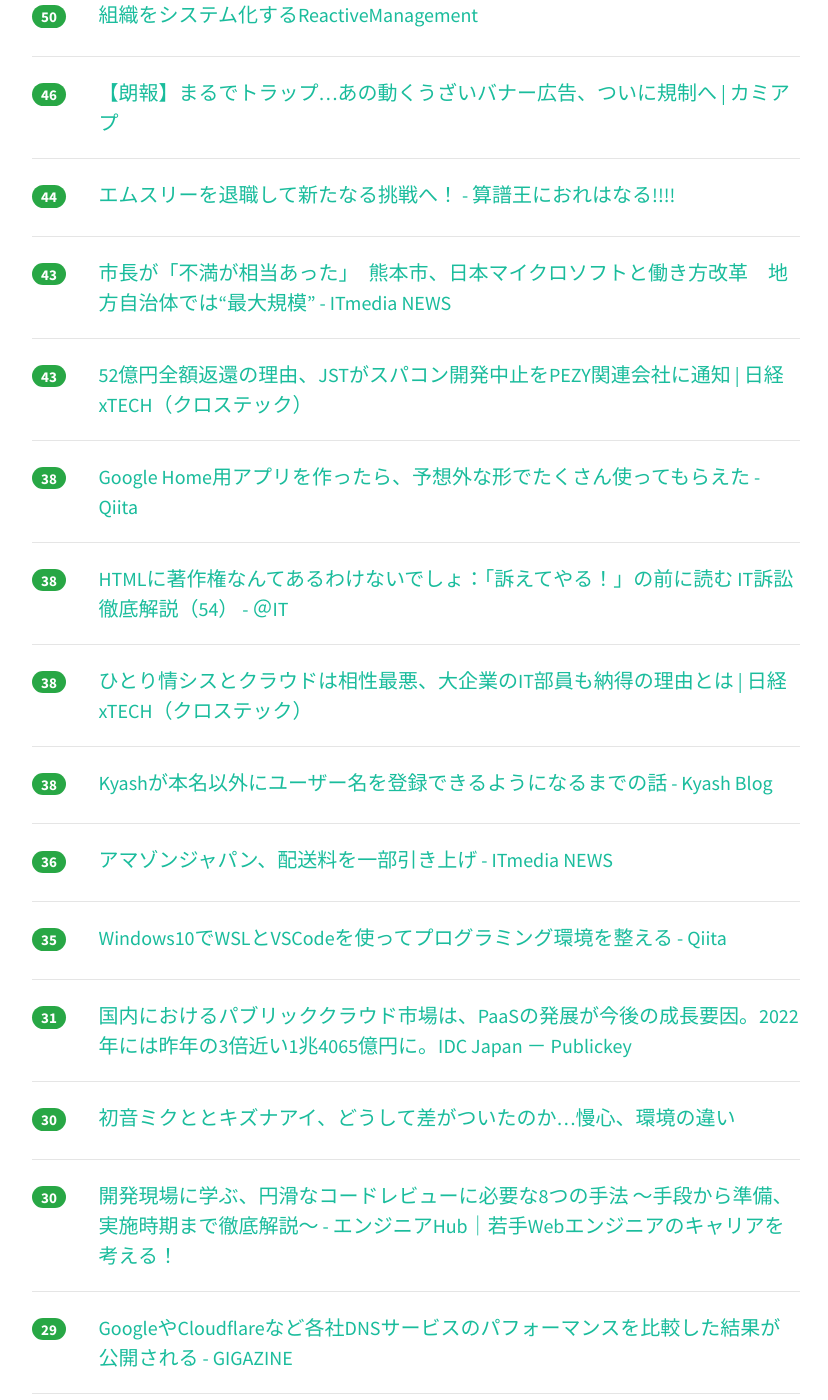
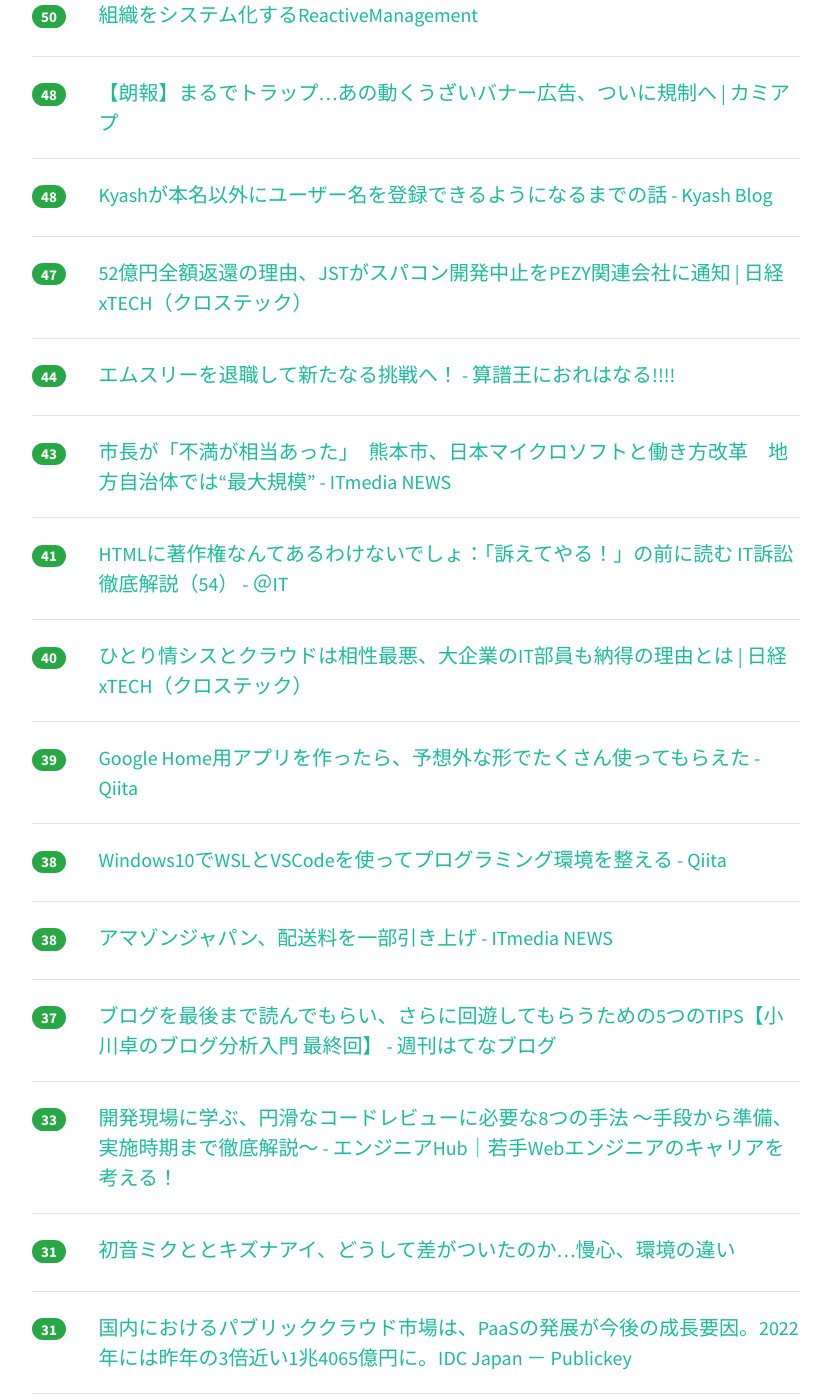
Before and after one commit to yatta47/hatena-matome-site, a Jekyll site: the page built from _posts/2018-04-04-hatena.md, in a window 1280 px wide and 1400 px high, scrolled down 1372 px. Shown: the whole window, without its empty margins (224-1052 px from the left). Built offline with Jekyll 4.4.1, drawn with Linux system fonts in a browser that asks for light colours; nearby versions of some CDN libraries; some of the changed text lies outside the part shown.

Commit message:
Updated 2018-04-04

```diff
--- a/_posts/2018-04-04-hatena.md
+++ b/_posts/2018-04-04-hatena.md
@@ -1,28 +1,33 @@
 ---
 layout: post
 title:  "2018-04-04 はてぶIT"
-date:   2018-04-04 16:03:03
+date:   2018-04-04 17:01:49
 tags: [it-hotentry]
 ---
 43 件のデータあり
 
 <hr><div class="row">
-<div class="col-1"><span class="badge badge-pill badge-success h2">227</span></div>
+<div class="col-1"><span class="badge badge-pill badge-success h2">255</span></div>
 <div class="col-11"><a href='http://www.mhlw.go.jp/stf/seisakunitsuite/bunya/koyou_roudou/roudouzenpan/roudouhou/index.html' target='_blank'>知って役立つ労働法～働くときに必要な基礎知識 ｜厚生労働省</a></div>
 </div>
 <hr>
 <div class="row">
-<div class="col-1"><span class="badge badge-pill badge-success h2">140</span></div>
+<div class="col-1"><span class="badge badge-pill badge-success h2">161</span></div>
+<div class="col-11"><a href='http://tech.nikkeibp.co.jp/atcl/nxt/column/18/00240/040300001/' target='_blank'>性同一性障害の私に居場所を与えてくれたWeb業界 | 日経 xTECH（クロステック）</a></div>
+</div>
+<hr>
+<div class="row">
+<div class="col-1"><span class="badge badge-pill badge-success h2">157</span></div>
 <div class="col-11"><a href='https://coliss.com/articles/build-websites/operation/work/how-to-work-display-contents.html' target='_blank'>[CSS]「display: contents;」がすごい便利！ラッパーを使った実装が大きく変わるこれからのテクニック | コリス</a></div>
 </div>
 <hr>
 <div class="row">
-<div class="col-1"><span class="badge badge-pill badge-success h2">139</span></div>
-<div class="col-11"><a href='http://tech.nikkeibp.co.jp/atcl/nxt/column/18/00240/040300001/' target='_blank'>性同一性障害の私に居場所を与えてくれたWeb業界 | 日経 xTECH（クロステック）</a></div>
+<div class="col-1"><span class="badge badge-pill badge-success h2">114</span></div>
+<div class="col-11"><a href='https://anond.hatelabo.jp/20180404075752' target='_blank'>変な名前のツールって消えたね</a></div>
 </div>
 <hr>
 <div class="row">
-<div class="col-1"><span class="badge badge-pill badge-success h2">102</span></div>
+<div class="col-1"><span class="badge badge-pill badge-success h2">107</span></div>
 <div class="col-11"><a href='http://dackdive.hateblo.jp/entry/oclif-getting-started' target='_blank'>Node.js製CLIフレームワークoclifを試す - dackdive's blog</a></div>
 </div>
 <hr>
@@ -32,28 +37,23 @@ tags: [it-hotentry]
 </div>
 <hr>
 <div class="row">
-<div class="col-1"><span class="badge badge-pill badge-success h2">91</span></div>
-<div class="col-11"><a href='https://anond.hatelabo.jp/20180404075752' target='_blank'>変な名前のツールって消えたね</a></div>
-</div>
-<hr>
-<div class="row">
-<div class="col-1"><span class="badge badge-pill badge-success h2">63</span></div>
+<div class="col-1"><span class="badge badge-pill badge-success h2">65</span></div>
 <div class="col-11"><a href='http://blog.shibayu36.org/entry/2018/04/03/193000' target='_blank'>PostgreSQLでauto_explainを使ってどのクエリが遅いか把握する - $shibayu36->blog;</a></div>
 </div>
 <hr>
 <div class="row">
-<div class="col-1"><span class="badge badge-pill badge-success h2">63</span></div>
+<div class="col-1"><span class="badge badge-pill badge-success h2">65</span></div>
 <div class="col-11"><a href='http://www.publickey1.jp/blog/18/it_1_it2_aws3.html' target='_blank'>高収入なIT資格はどれ？ 1位 公認ITガバナンス、2位 AWSソリューションアーキテクト、3位 プロジェクトマネジメントプロフェッショナル。米グローバルナレッジ調べ － Publickey</a></div>
 </div>
 <hr>
 <div class="row">
-<div class="col-1"><span class="badge badge-pill badge-success h2">57</span></div>
-<div class="col-11"><a href='https://webtan.impress.co.jp/e/2018/04/04/28482' target='_blank'>あらゆる画面サイズに対応できるレスポンシブデザインの現在とは？ | Webデザイン、これからどうなるの？（全10回） | Web担当者Forum</a></div>
+<div class="col-1"><span class="badge badge-pill badge-success h2">60</span></div>
+<div class="col-11"><a href='http://techlife.cookpad.com/entry/2018/04/04/080000' target='_blank'>Ruby の lazy loading の仕組みを利用して未使用の gem を探す - クックパッド開発者ブログ</a></div>
 </div>
 <hr>
 <div class="row">
-<div class="col-1"><span class="badge badge-pill badge-success h2">53</span></div>
-<div class="col-11"><a href='http://techlife.cookpad.com/entry/2018/04/04/080000' target='_blank'>Ruby の lazy loading の仕組みを利用して未使用の gem を探す - クックパッド開発者ブログ</a></div>
+<div class="col-1"><span class="badge badge-pill badge-success h2">59</span></div>
+<div class="col-11"><a href='https://webtan.impress.co.jp/e/2018/04/04/28482' target='_blank'>あらゆる画面サイズに対応できるレスポンシブデザインの現在とは？ | Webデザイン、これからどうなるの？（全10回） | Web担当者Forum</a></div>
 </div>
 <hr>
 <div class="row">
@@ -62,8 +62,18 @@ tags: [it-hotentry]
 </div>
 <hr>
 <div class="row">
-<div class="col-1"><span class="badge badge-pill badge-success h2">46</span></div>
+<div class="col-1"><span class="badge badge-pill badge-success h2">48</span></div>
 <div class="col-11"><a href='http://www.appps.jp/289706/' target='_blank'>【朗報】まるでトラップ…あの動くうざいバナー広告、ついに規制へ | カミアプ</a></div>
+</div>
+<hr>
+<div class="row">
+<div class="col-1"><span class="badge badge-pill badge-success h2">48</span></div>
+<div class="col-11"><a href='http://blog.kyash.co/entry/2018/04/04/130823' target='_blank'>Kyashが本名以外にユーザー名を登録できるようになるまでの話 - Kyash Blog</a></div>
+</div>
+<hr>
+<div class="row">
+<div class="col-1"><span class="badge badge-pill badge-success h2">47</span></div>
+<div class="col-11"><a href='http://tech.nikkeibp.co.jp/atcl/nxt/column/18/00001/00261/' target='_blank'>52億円全額返還の理由、JSTがスパコン開発中止をPEZY関連会社に通知 | 日経 xTECH（クロステック）</a></div>
 </div>
 <hr>
 <div class="row">
@@ -77,53 +87,48 @@ tags: [it-hotentry]
 </div>
 <hr>
 <div class="row">
-<div class="col-1"><span class="badge badge-pill badge-success h2">43</span></div>
-<div class="col-11"><a href='http://tech.nikkeibp.co.jp/atcl/nxt/column/18/00001/00261/' target='_blank'>52億円全額返還の理由、JSTがスパコン開発中止をPEZY関連会社に通知 | 日経 xTECH（クロステック）</a></div>
+<div class="col-1"><span class="badge badge-pill badge-success h2">41</span></div>
+<div class="col-11"><a href='http://www.atmarkit.co.jp/ait/articles/1804/04/news009.html' target='_blank'>HTMLに著作権なんてあるわけないでしょ：「訴えてやる！」の前に読む IT訴訟 徹底解説（54） - ＠IT</a></div>
 </div>
 <hr>
 <div class="row">
-<div class="col-1"><span class="badge badge-pill badge-success h2">38</span></div>
+<div class="col-1"><span class="badge badge-pill badge-success h2">40</span></div>
+<div class="col-11"><a href='http://tech.nikkeibp.co.jp/atcl/nxt/column/18/00138/033000038/' target='_blank'>ひとり情シスとクラウドは相性最悪、大企業のIT部員も納得の理由とは | 日経 xTECH（クロステック）</a></div>
+</div>
+<hr>
+<div class="row">
+<div class="col-1"><span class="badge badge-pill badge-success h2">39</span></div>
 <div class="col-11"><a href='https://qiita.com/m_higa4/items/1897d84c7e9e55e62787' target='_blank'>Google Home用アプリを作ったら、予想外な形でたくさん使ってもらえた - Qiita</a></div>
 </div>
 <hr>
 <div class="row">
 <div class="col-1"><span class="badge badge-pill badge-success h2">38</span></div>
-<div class="col-11"><a href='http://www.atmarkit.co.jp/ait/articles/1804/04/news009.html' target='_blank'>HTMLに著作権なんてあるわけないでしょ：「訴えてやる！」の前に読む IT訴訟 徹底解説（54） - ＠IT</a></div>
+<div class="col-11"><a href='https://qiita.com/yokanyukari/items/37421f497b7ffaa75502' target='_blank'>Windows10でWSLとVSCodeを使ってプログラミング環境を整える - Qiita</a></div>
 </div>
 <hr>
 <div class="row">
 <div class="col-1"><span class="badge badge-pill badge-success h2">38</span></div>
-<div class="col-11"><a href='http://tech.nikkeibp.co.jp/atcl/nxt/column/18/00138/033000038/' target='_blank'>ひとり情シスとクラウドは相性最悪、大企業のIT部員も納得の理由とは | 日経 xTECH（クロステック）</a></div>
-</div>
-<hr>
-<div class="row">
-<div class="col-1"><span class="badge badge-pill badge-success h2">38</span></div>
-<div class="col-11"><a href='http://blog.kyash.co/entry/2018/04/04/130823' target='_blank'>Kyashが本名以外にユーザー名を登録できるようになるまでの話 - Kyash Blog</a></div>
-</div>
-<hr>
-<div class="row">
-<div class="col-1"><span class="badge badge-pill badge-success h2">36</span></div>
 <div class="col-11"><a href='http://www.itmedia.co.jp/news/articles/1804/04/news071.html' target='_blank'>アマゾンジャパン、配送料を一部引き上げ - ITmedia NEWS</a></div>
 </div>
 <hr>
 <div class="row">
-<div class="col-1"><span class="badge badge-pill badge-success h2">35</span></div>
-<div class="col-11"><a href='https://qiita.com/yokanyukari/items/37421f497b7ffaa75502' target='_blank'>Windows10でWSLとVSCodeを使ってプログラミング環境を整える - Qiita</a></div>
+<div class="col-1"><span class="badge badge-pill badge-success h2">37</span></div>
+<div class="col-11"><a href='http://blog.hatenablog.com/entry/2018/04/04/120000' target='_blank'>ブログを最後まで読んでもらい、さらに回遊してもらうための5つのTIPS【小川卓のブログ分析入門 最終回】 - 週刊はてなブログ</a></div>
+</div>
+<hr>
+<div class="row">
+<div class="col-1"><span class="badge badge-pill badge-success h2">33</span></div>
+<div class="col-11"><a href='https://employment.en-japan.com/engineerhub/entry/2018/04/03/110000' target='_blank'>開発現場に学ぶ、円滑なコードレビューに必要な8つの手法 〜手段から準備、実施時期まで徹底解説〜 - エンジニアHub｜若手Webエンジニアのキャリアを考える！</a></div>
+</div>
+<hr>
+<div class="row">
+<div class="col-1"><span class="badge badge-pill badge-success h2">31</span></div>
+<div class="col-11"><a href='https://anond.hatelabo.jp/20180306190957' target='_blank'>初音ミクととキズナアイ、どうして差がついたのか…慢心、環境の違い</a></div>
 </div>
 <hr>
 <div class="row">
 <div class="col-1"><span class="badge badge-pill badge-success h2">31</span></div>
 <div class="col-11"><a href='http://www.publickey1.jp/blog/18/paas2022314065idc_japan.html' target='_blank'>国内におけるパブリッククラウド市場は、PaaSの発展が今後の成長要因。2022年には昨年の3倍近い1兆4065億円に。IDC Japan － Publickey</a></div>
-</div>
-<hr>
-<div class="row">
-<div class="col-1"><span class="badge badge-pill badge-success h2">30</span></div>
-<div class="col-11"><a href='https://anond.hatelabo.jp/20180306190957' target='_blank'>初音ミクととキズナアイ、どうして差がついたのか…慢心、環境の違い</a></div>
-</div>
-<hr>
-<div class="row">
-<div class="col-1"><span class="badge badge-pill badge-success h2">30</span></div>
-<div class="col-11"><a href='https://employment.en-japan.com/engineerhub/entry/2018/04/03/110000' target='_blank'>開発現場に学ぶ、円滑なコードレビューに必要な8つの手法 〜手段から準備、実施時期まで徹底解説〜 - エンジニアHub｜若手Webエンジニアのキャリアを考える！</a></div>
 </div>
 <hr>
 <div class="row">
@@ -137,8 +142,23 @@ tags: [it-hotentry]
 </div>
 <hr>
 <div class="row">
-<div class="col-1"><span class="badge badge-pill badge-success h2">29</span></div>
-<div class="col-11"><a href='http://blog.hatenablog.com/entry/2018/04/04/120000' target='_blank'>ブログを最後まで読んでもらい、さらに回遊してもらうための5つのTIPS【小川卓のブログ分析入門 最終回】 - 週刊はてなブログ</a></div>
+<div class="col-1"><span class="badge badge-pill badge-success h2">28</span></div>
+<div class="col-11"><a href='https://jp.techcrunch.com/2018/04/04/2018-04-02-atlassians-two-year-cloud-journey/' target='_blank'>Atlassianの2年にわたるクラウドへの旅 ―― AWSへの大幅な移行 | TechCrunch Japan</a></div>
+</div>
+<hr>
+<div class="row">
+<div class="col-1"><span class="badge badge-pill badge-success h2">28</span></div>
+<div class="col-11"><a href='https://speakerdeck.com/tebasakyu/yu-er-x-zai-zhai-qin-wu-falsetips' target='_blank'>育児 × 在宅勤務のTips // Speaker Deck</a></div>
+</div>
+<hr>
+<div class="row">
+<div class="col-1"><span class="badge badge-pill badge-success h2">27</span></div>
+<div class="col-11"><a href='https://github.com/google/huproxy' target='_blank'>GitHub - google/huproxy</a></div>
+</div>
+<hr>
+<div class="row">
+<div class="col-1"><span class="badge badge-pill badge-success h2">26</span></div>
+<div class="col-11"><a href='https://pc.watch.impress.co.jp/docs/news/1115199.html' target='_blank'>Intelが新たに打ち出す「Core i+」ブランドとは? - PC Watch</a></div>
 </div>
 <hr>
 <div class="row">
@@ -147,23 +167,8 @@ tags: [it-hotentry]
 </div>
 <hr>
 <div class="row">
-<div class="col-1"><span class="badge badge-pill badge-success h2">26</span></div>
-<div class="col-11"><a href='https://jp.techcrunch.com/2018/04/04/2018-04-02-atlassians-two-year-cloud-journey/' target='_blank'>Atlassianの2年にわたるクラウドへの旅 ―― AWSへの大幅な移行 | TechCrunch Japan</a></div>
-</div>
-<hr>
-<div class="row">
-<div class="col-1"><span class="badge badge-pill badge-success h2">26</span></div>
-<div class="col-11"><a href='https://speakerdeck.com/tebasakyu/yu-er-x-zai-zhai-qin-wu-falsetips' target='_blank'>育児 × 在宅勤務のTips // Speaker Deck</a></div>
-</div>
-<hr>
-<div class="row">
 <div class="col-1"><span class="badge badge-pill badge-success h2">25</span></div>
-<div class="col-11"><a href='https://github.com/google/huproxy' target='_blank'>GitHub - google/huproxy</a></div>
-</div>
-<hr>
-<div class="row">
-<div class="col-1"><span class="badge badge-pill badge-success h2">24</span></div>
-<div class="col-11"><a href='https://pc.watch.impress.co.jp/docs/news/1115199.html' target='_blank'>Intelが新たに打ち出す「Core i+」ブランドとは? - PC Watch</a></div>
+<div class="col-11"><a href='https://www.webcreatorbox.com/tech/css-grid-basic-layout' target='_blank'>CSS Gridを使ったレスポンシブ対応の基本レイアウト | Webクリエイターボックス</a></div>
 </div>
 <hr>
 <div class="row">
@@ -172,32 +177,27 @@ tags: [it-hotentry]
 </div>
 <hr>
 <div class="row">
-<div class="col-1"><span class="badge badge-pill badge-success h2">23</span></div>
-<div class="col-11"><a href='https://www.webcreatorbox.com/tech/css-grid-basic-layout' target='_blank'>CSS Gridを使ったレスポンシブ対応の基本レイアウト | Webクリエイターボックス</a></div>
-</div>
-<hr>
-<div class="row">
 <div class="col-1"><span class="badge badge-pill badge-success h2">21</span></div>
 <div class="col-11"><a href='http://ascii.jp/elem/000/001/657/1657828/' target='_blank'>ASCII.jp：友人のような会話ができるAIアプリ「SELF」Android版</a></div>
 </div>
 <hr>
 <div class="row">
-<div class="col-1"><span class="badge badge-pill badge-success h2">20</span></div>
+<div class="col-1"><span class="badge badge-pill badge-success h2">21</span></div>
+<div class="col-11"><a href='https://www.gizmodo.jp/2018/04/spotify-stock-begins-trading.html' target='_blank'>音楽ストリーミング配信のSpotifyが上場！ 初値165.90ドル | ギズモード・ジャパン</a></div>
+</div>
+<hr>
+<div class="row">
+<div class="col-1"><span class="badge badge-pill badge-success h2">21</span></div>
 <div class="col-11"><a href='http://little-hands.hatenablog.com/entry/2018/04/04/layer-obligation' target='_blank'>オニオンアーキテクチャにておいて、ドメイン層とアプリケーション層の責務はどう違うのか[DDD] - little hands' lab</a></div>
 </div>
 <hr>
 <div class="row">
 <div class="col-1"><span class="badge badge-pill badge-success h2">19</span></div>
-<div class="col-11"><a href='https://www.gizmodo.jp/2018/04/spotify-stock-begins-trading.html' target='_blank'>音楽ストリーミング配信のSpotifyが上場！ 初値165.90ドル | ギズモード・ジャパン</a></div>
+<div class="col-11"><a href='https://japan.cnet.com/article/35117071/' target='_blank'>低価格のVRヘッドセット「Oculus Go」を体験--新たなユーザーの獲得なるか - CNET Japan</a></div>
 </div>
 <hr>
 <div class="row">
 <div class="col-1"><span class="badge badge-pill badge-success h2">18</span></div>
-<div class="col-11"><a href='https://japan.cnet.com/article/35117071/' target='_blank'>低価格のVRヘッドセット「Oculus Go」を体験--新たなユーザーの獲得なるか - CNET Japan</a></div>
-</div>
-<hr>
-<div class="row">
-<div class="col-1"><span class="badge badge-pill badge-success h2">17</span></div>
 <div class="col-11"><a href='https://theconcourse.deadspin.com/how-americas-largest-local-tv-owner-turned-its-news-anc-1824233490' target='_blank'>How America's Largest Local TV Owner Turned Its News Anchors Into Soldiers In Trump's War On The Media</a></div>
 </div>
 <hr>
```
